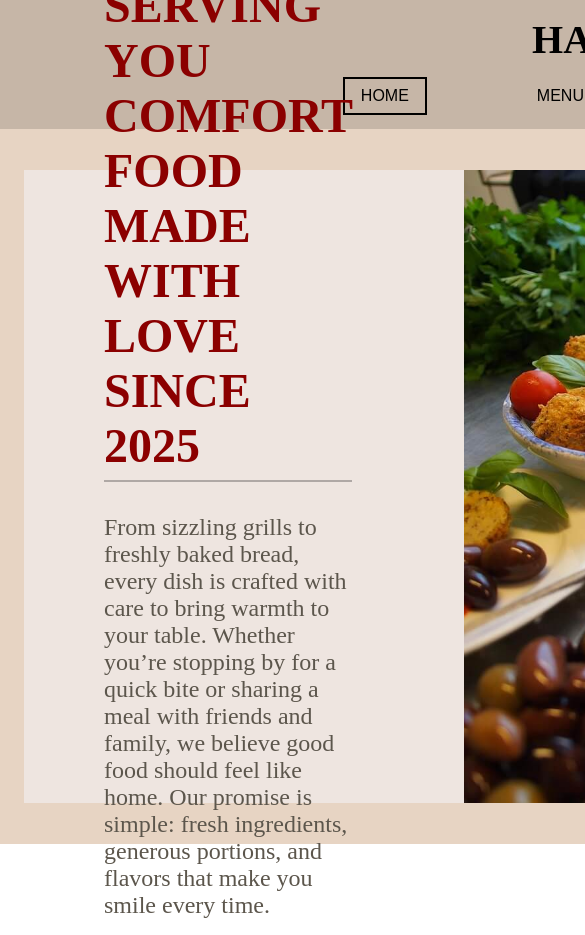
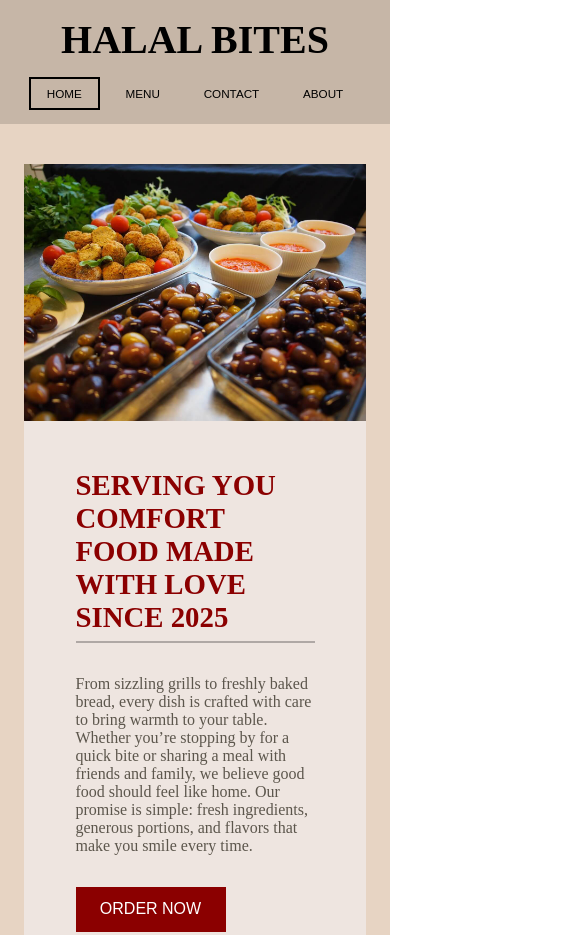
Before and after one commit to AbdulRhmanHS/restaurant-page, a website built with webpack: page src/template.html in a window 390 px wide. Shown: the top 935 px of the page, 585 px wide, since content can reach past the window. Built offline with nearby package versions, Linux system fonts and the light colour scheme.

Commit message:
Make the main page responsive

```diff
--- a/src/styles.css
+++ b/src/styles.css
@@ -36,7 +36,7 @@ ul {
 
 nav ul {
   display: flex;
-  gap: 6rem;
+  gap: clamp(0.5rem, 3vw, 6rem);
   justify-content: center;
 }
 
@@ -44,7 +44,7 @@ ul button {
   background: none;
   border: none;
   cursor: pointer;
-  font-size: 1rem;
+  font-size: clamp(0.5rem, 3vw, 1rem);
   padding: 0.5rem 1rem;
   outline: 2px solid transparent;
   outline-offset: 5px;
@@ -76,6 +76,7 @@ p {
   padding: 0 1.5rem;
 }
 
+/*Main page*/
 .main-page {
   width: 100%;
   display: flex;
@@ -91,7 +92,7 @@ p {
 }
 
 .main-text {
-  margin: 0 5rem;
+  margin: 0 clamp(1rem, 5vw, 5rem);
   display: flex;
   flex-direction: column;
   gap: 2rem;
@@ -99,7 +100,7 @@ p {
 }
 
 .main-title {
-  font-size: 3rem;
+  font-size: 2.5vw;
   color: var(--clr-3);
 }
 
@@ -112,7 +113,7 @@ p {
 }
 
 .main-paragraph {
-  font-size: 1.5rem;
+  font-size: 1.1vw;
 }
 
 .main-btn {
@@ -127,6 +128,41 @@ p {
   cursor: pointer;
 }
 
+@media (max-width: 1250px) {
+  .main-page {
+    flex-wrap: wrap-reverse;
+    justify-content: center;
+    gap: 1rem;
+    height: auto;
+    width: 100%;
+    margin: 2.5rem 0;
+  }
+
+  .main-img {
+    height: auto;
+    width: 100%;
+  }
+
+  .main-text {
+    padding: 2rem;
+    margin: 0;
+  }
+
+  .main-title {
+    font-size: clamp(1.8rem, 2vw + 1rem, 3rem);
+  }
+
+  .main-paragraph {
+    font-size: clamp(1rem, 1.2vw + 0.5rem, 1.5rem);
+  }
+
+  .main-text {
+    margin: 0 clamp(1rem, 5vw, 5rem);
+  }
+}
+/*Main page*/
+
+/*Menu page*/
 .menu-page {
   display: grid;
   grid-template-columns: repeat(auto-fill, minmax(350px, 1fr));
@@ -172,7 +208,9 @@ p {
   font-size: 1.5rem;
   color: var(--clr-3);
 }
+/*Menu page*/
 
+/*Contact page*/
 .contact-page {
   width: 100%;
   display: flex;
@@ -258,7 +296,9 @@ form > button {
   cursor: pointer;
   color: white;
 }
+/*Contact page*/
 
+/*About page*/
 .about-page {
   width: 100%;
   display: grid;
@@ -318,3 +358,4 @@ form > button {
 .sub-about-box.l {
   grid-area: sub2;
 }
+/*About page*/
```
